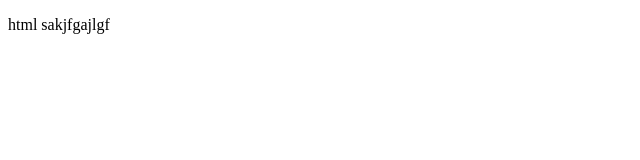
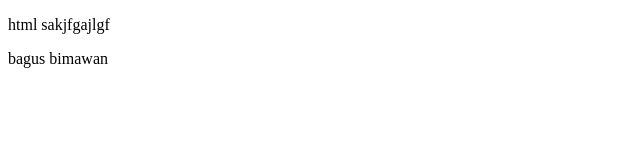
Before and after one commit to Akirataa/belajar-git, a plain HTML site: page index.html in a window 1280 px wide. Shown: the full height of the page, 0-640 px from the left. Drawn offline with Linux system fonts and the light colour scheme.

Commit message:
gua bagus

```diff
--- a/index.html
+++ b/index.html
@@ -7,5 +7,6 @@
 </head>
 <body>
     <p>html sakjfgajlgf</p>
+    <p>bagus bimawan</p>
 </body>
 </html>
```
